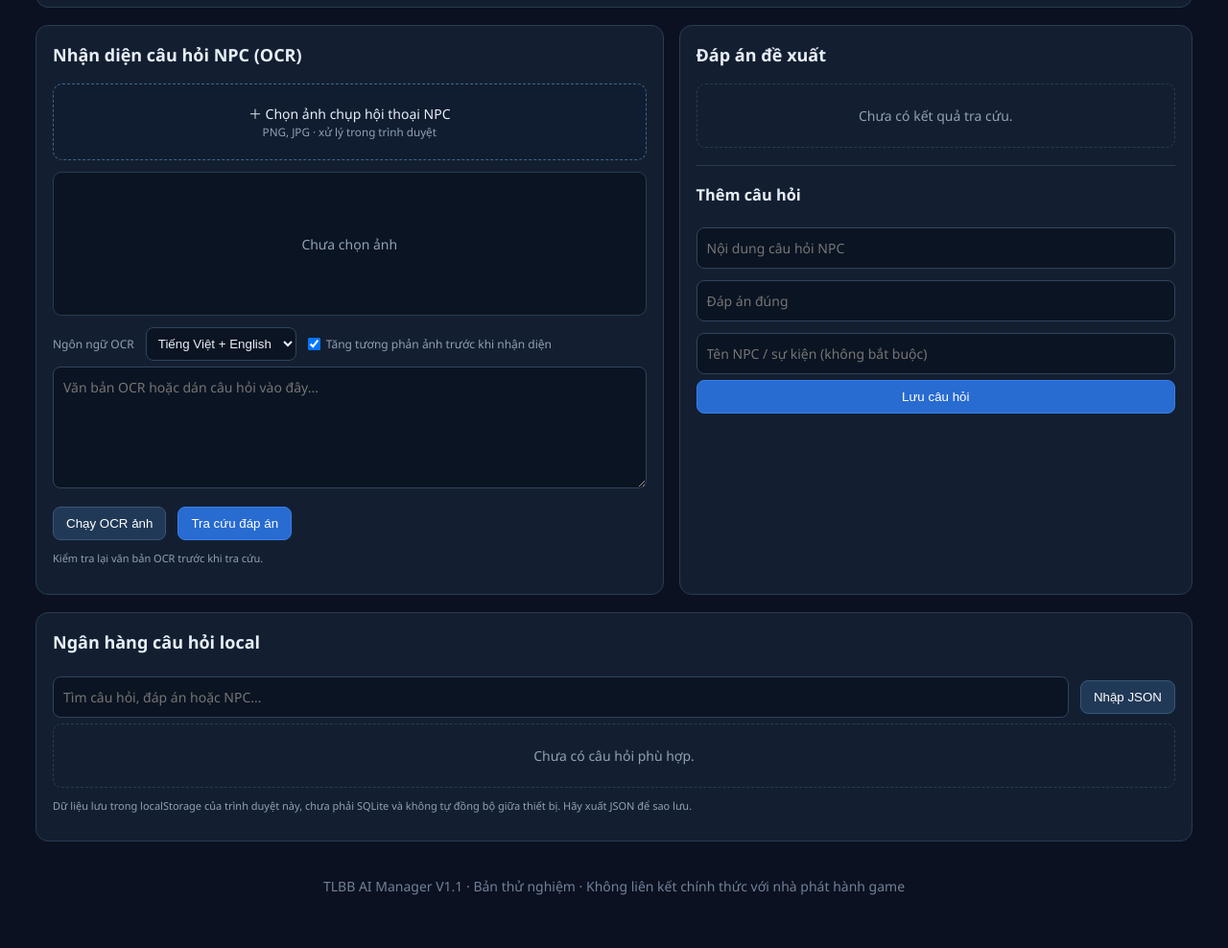
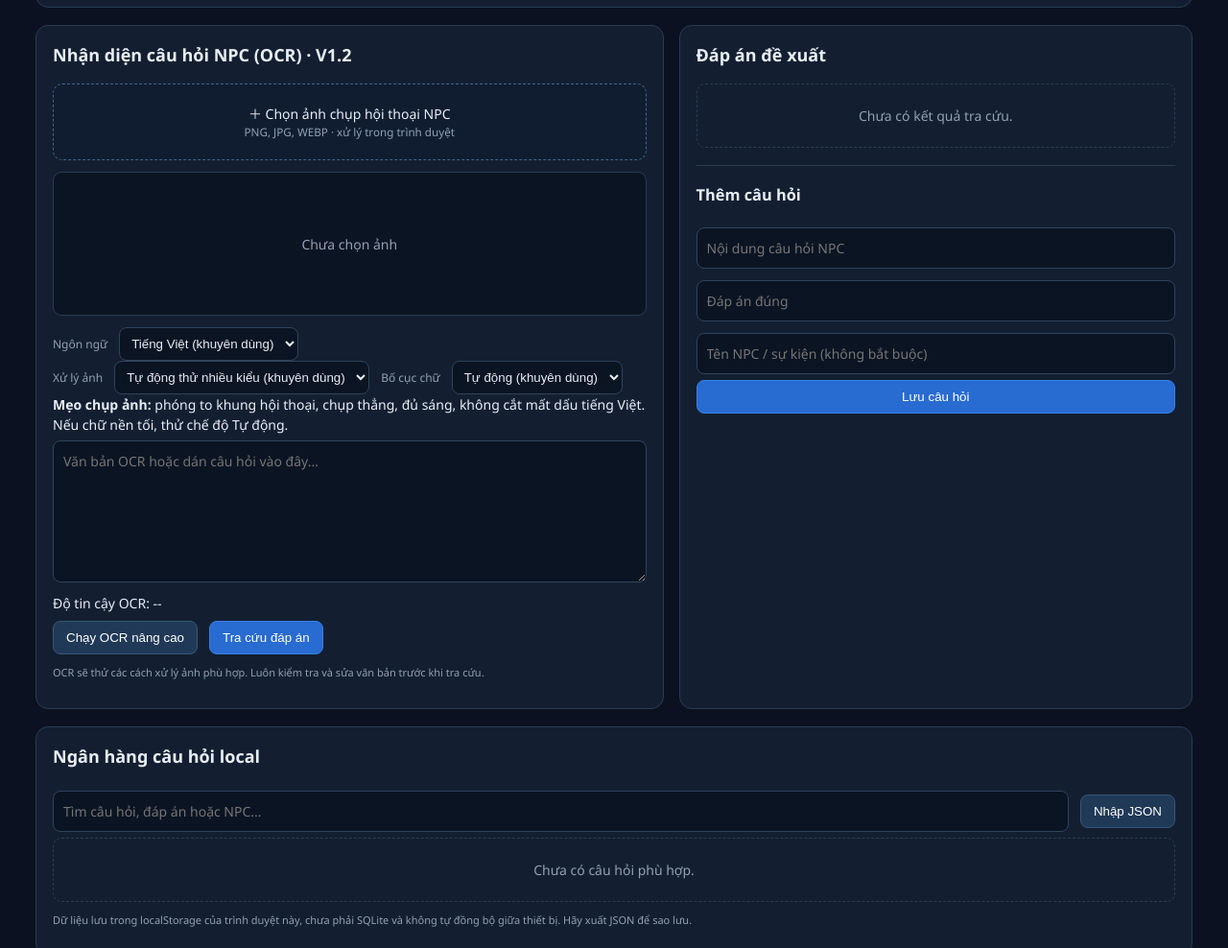
Before and after one commit to phamtrongphuc1986-maker/tlbb-ai-manager, a plain HTML site: page index.html in a window 1280 px wide. Shown: the part 758-1746 px from the top of the page at 96% size. Before the commit the page ends 1710 px from the top, so only its background shows below. Drawn offline with Linux system fonts and the light colour scheme.

Commit message:
Add files via upload

```diff
--- a/index.html
+++ b/index.html
@@ -4,7 +4,7 @@
 <meta charset="utf-8">
 <meta name="viewport" content="width=device-width,initial-scale=1">
 <meta name="theme-color" content="#111827">
-<title>TLBB AI Manager V1.1</title>
+<title>TLBB AI Manager V1.2</title>
 <link rel="stylesheet" href="style.css">
 <script defer src="https://cdn.jsdelivr.net/npm/tesseract.js@5/dist/tesseract.min.js"></script>
 <script defer src="app.js"></script>
@@ -12,7 +12,7 @@
 <body>
 <div class="shell">
 <header>
-  <div class="brand"><b>武 TLBB AI Manager</b><small>LOCAL ASSISTANT · WINDOWS 10 · V1.1</small></div>
+  <div class="brand"><b>武 TLBB AI Manager</b><small>LOCAL ASSISTANT · WINDOWS 10 · V1.2</small></div>
   <button id="exportBtn">Xuất dữ liệu</button>
 </header>
 <nav><a href="#accounts">Tài khoản</a><a href="#ocr">OCR & câu hỏi</a><a href="#bank">Ngân hàng câu hỏi</a></nav>
@@ -33,18 +33,25 @@
 </section>
 <div class="work-grid">
 <section class="panel" id="ocr">
-  <h2>Nhận diện câu hỏi NPC (OCR)</h2>
-  <label class="upload" for="imageInput">＋ Chọn ảnh chụp hội thoại NPC<small>PNG, JPG · xử lý trong trình duyệt</small></label>
-  <input id="imageInput" type="file" accept="image/*" hidden>
+  <h2>Nhận diện câu hỏi NPC (OCR) · V1.2</h2>
+  <label class="upload" for="imageInput">＋ Chọn ảnh chụp hội thoại NPC<small>PNG, JPG, WEBP · xử lý trong trình duyệt</small></label>
+  <input id="imageInput" type="file" accept="image/png,image/jpeg,image/webp" hidden>
   <div class="preview"><img id="preview" hidden><span id="previewEmpty">Chưa chọn ảnh</span></div>
   <div class="ocr-options">
-    <label for="ocrLang">Ngôn ngữ OCR</label>
-    <select id="ocrLang"><option value="vie+eng">Tiếng Việt + English</option><option value="vie">Tiếng Việt</option><option value="eng">English</option></select>
-    <label class="check"><input id="preprocessToggle" type="checkbox" checked> Tăng tương phản ảnh trước khi nhận diện</label>
+    <label for="ocrLang">Ngôn ngữ</label>
+    <select id="ocrLang"><option value="vie">Tiếng Việt (khuyên dùng)</option><option value="vie+eng">Tiếng Việt + English</option><option value="eng">English</option></select>
   </div>
-  <textarea id="ocrText" rows="5" placeholder="Văn bản OCR hoặc dán câu hỏi vào đây..."></textarea>
-  <div class="actions"><button id="runOcrBtn">Chạy OCR ảnh</button><button id="searchBtn" class="primary">Tra cứu đáp án</button></div>
-  <p id="ocrMessage" class="hint">Kiểm tra lại văn bản OCR trước khi tra cứu.</p>
+  <div class="ocr-options">
+    <label for="ocrMode">Xử lý ảnh</label>
+    <select id="ocrMode"><option value="auto">Tự động thử nhiều kiểu (khuyên dùng)</option><option value="enhance">Tăng tương phản / thang xám</option><option value="threshold">Đen trắng rõ nét</option><option value="original">Ảnh gốc</option></select>
+    <label for="psmMode">Bố cục chữ</label>
+    <select id="psmMode"><option value="auto">Tự động (khuyên dùng)</option><option value="block">Một khối hội thoại</option><option value="sparse">Nhiều vùng chữ rời</option><option value="line">Một dòng chữ</option></select>
+  </div>
+  <div class="ocr-tips"><b>Mẹo chụp ảnh:</b> phóng to khung hội thoại, chụp thẳng, đủ sáng, không cắt mất dấu tiếng Việt. Nếu chữ nền tối, thử chế độ Tự động.</div>
+  <textarea id="ocrText" rows="6" placeholder="Văn bản OCR hoặc dán câu hỏi vào đây..."></textarea>
+  <div class="ocr-meta"><span id="ocrConfidence">Độ tin cậy OCR: --</span><span id="ocrDuration"></span></div>
+  <div class="actions"><button id="runOcrBtn">Chạy OCR nâng cao</button><button id="searchBtn" class="primary">Tra cứu đáp án</button></div>
+  <p id="ocrMessage" class="hint">OCR sẽ thử các cách xử lý ảnh phù hợp. Luôn kiểm tra và sửa văn bản trước khi tra cứu.</p>
 </section>
 <section class="panel">
   <h2>Đáp án đề xuất</h2>
@@ -64,7 +71,7 @@
   <p class="hint">Dữ liệu lưu trong localStorage của trình duyệt này, chưa phải SQLite và không tự đồng bộ giữa thiết bị. Hãy xuất JSON để sao lưu.</p>
 </section>
 </main>
-<footer>TLBB AI Manager V1.1 · Bản thử nghiệm · Không liên kết chính thức với nhà phát hành game</footer>
+<footer>TLBB AI Manager V1.2 · Bản thử nghiệm · Không liên kết chính thức với nhà phát hành game</footer>
 </div>
 </body>
 </html>
```
